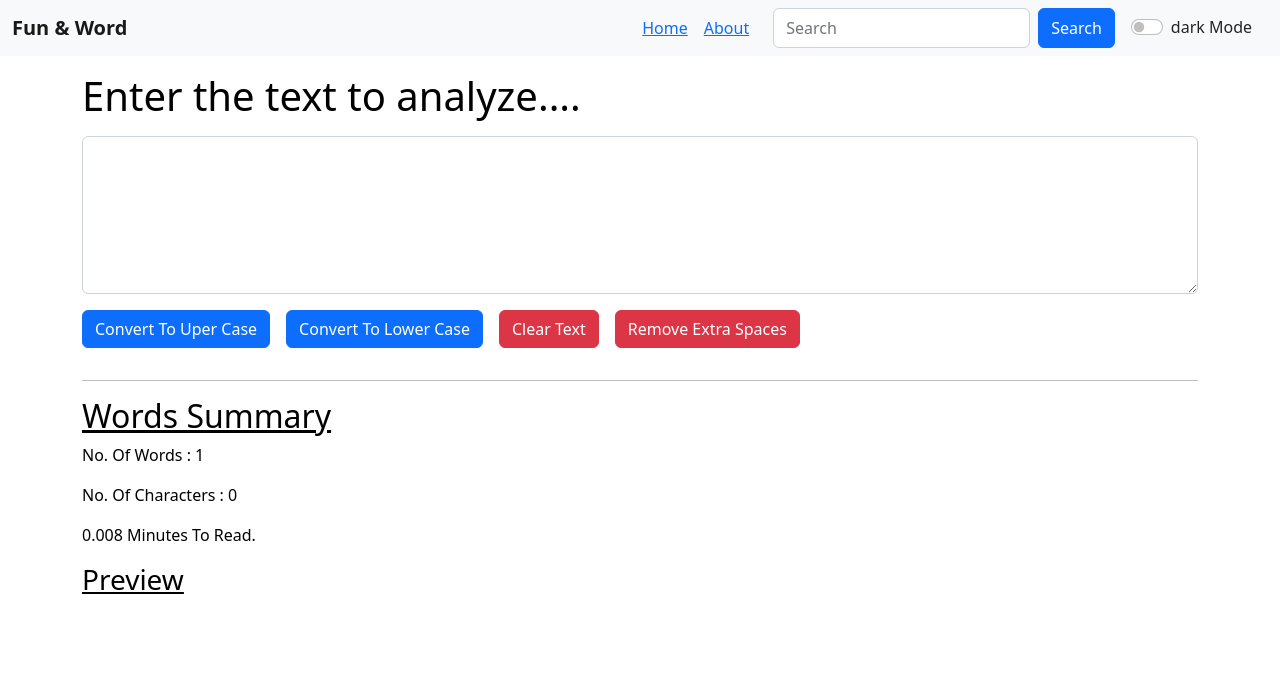
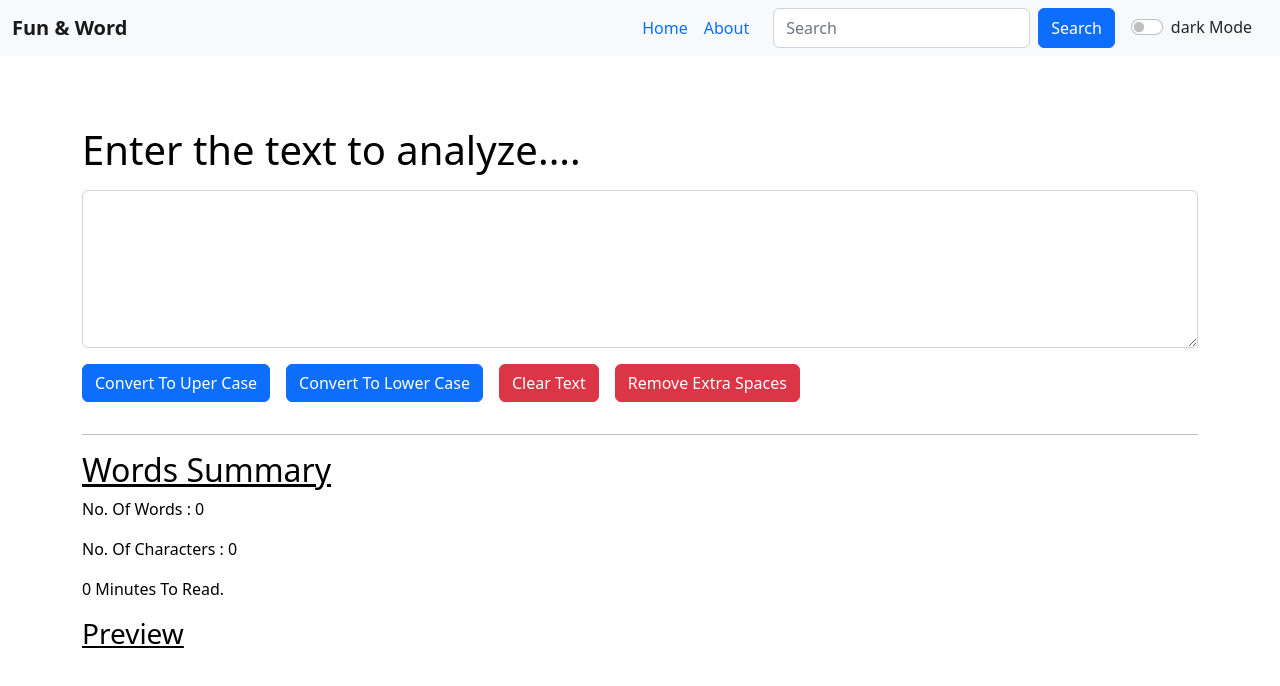
Before and after one commit to zaid617/React-practice-app, a React (Create React App) app: page / in a window 1280 px wide. Shown: the top 686 px of the page. Built offline with nearby package versions, Linux system fonts and the light colour scheme.

Commit message:
remove logo

```diff
--- a/public/index.html
+++ b/public/index.html
@@ -8,7 +8,6 @@
       name="description"
       content="Web site created using create-react-app"
     />
-    <link rel="apple-touch-icon" href="%PUBLIC_URL%/logo192.png" />
     <link rel="manifest" href="%PUBLIC_URL%/manifest.json" />
     <title>Fun & Word</title>
   </head>
--- a/src/components/AlertBox.js
+++ b/src/components/AlertBox.js
@@ -3,10 +3,12 @@ import Alert from 'react-bootstrap/Alert';
 
 export default function AlertBox(props) {
   return (
-    props.alert &&  <div>
+    <div style={{height:"50px"}}>
+   { props.alert &&  <div>
         <Alert key={"success"} variant={"success"} style={{position:"relative"}}>
           {props.alert.msg}
         </Alert>
+    </div>}
     </div>
   )
 }
--- a/src/components/Navbar.js
+++ b/src/components/Navbar.js
@@ -31,8 +31,8 @@ function NavBar(props) {
               <Offcanvas.Body>
                 <Nav className="justify-content-end flex-grow-1 pe-3">
 
-                  <Nav.Link><Link to="/">Home</Link></Nav.Link>
-                  <Nav.Link><Link to="/about">About</Link></Nav.Link>
+                  <NavLink><Link style={{textDecoration:"none"}} to="/">Home</Link></NavLink>
+                  <NavLink><Link style={{textDecoration:"none"}} to="/about">About</Link></NavLink>
 
                 </Nav>
                 <Form className="d-flex">
--- a/src/components/TextArea.js
+++ b/src/components/TextArea.js
@@ -74,9 +74,9 @@ export default function TextArea(props) {
 
     <div className="container" style={{color:props.mode==="dark"?"white":"black"}}>
         <h2><u>Words Summary</u></h2>
-        <p>No. Of Words : {text.split(" ").length}</p>
+        <p>No. Of Words : {text.split(" ").filter((element)=>{return element.length!==0}).length}</p>
         <p>No. Of Characters : {text.length}</p>
-        <p>{0.008*text.split(" ").length} Minutes To Read.</p>
+        <p>{0.008*text.split(" ").filter((element)=>{return element.length!==0}).length} Minutes To Read.</p>
     </div>
 
     <div className="container" style={{color:props.mode==="dark"?"white":"black"}}>
```
Also changed, not shown: public/logo192.png (deleted), public/logo512.png (deleted).
